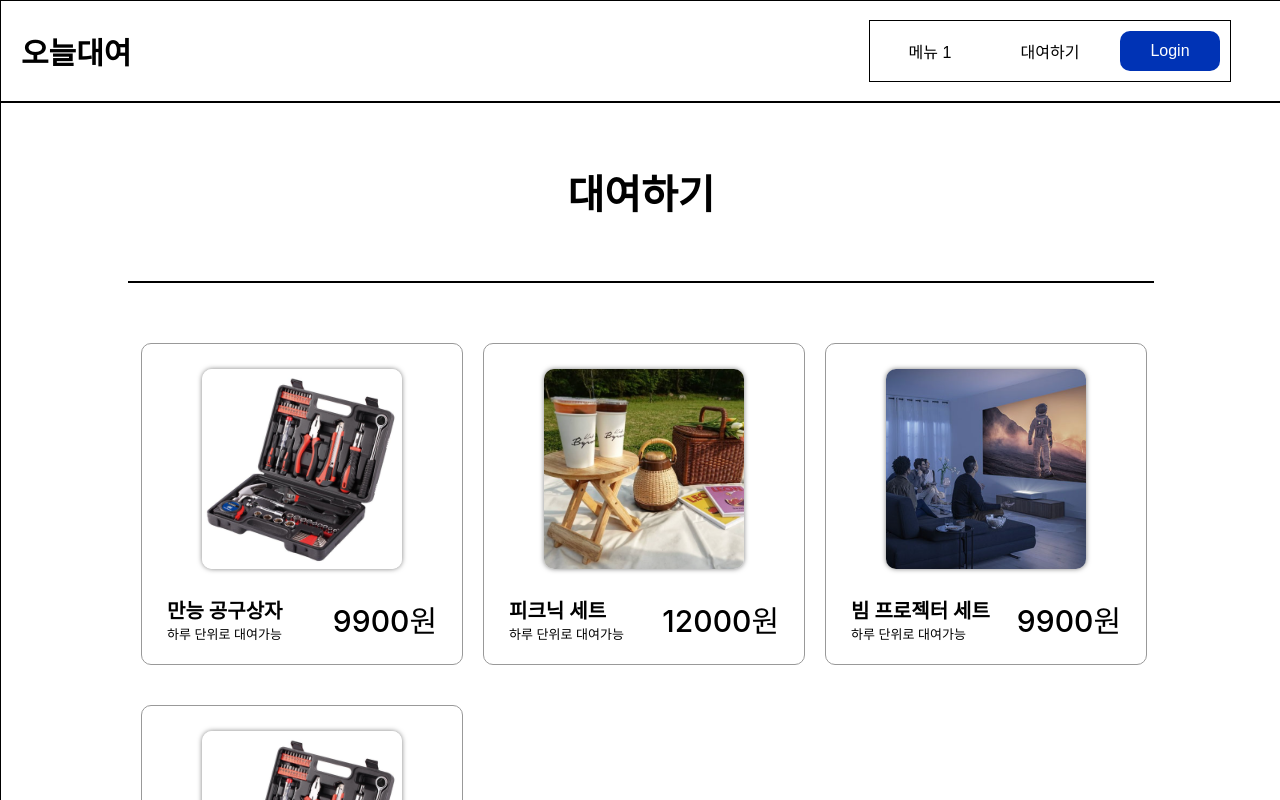
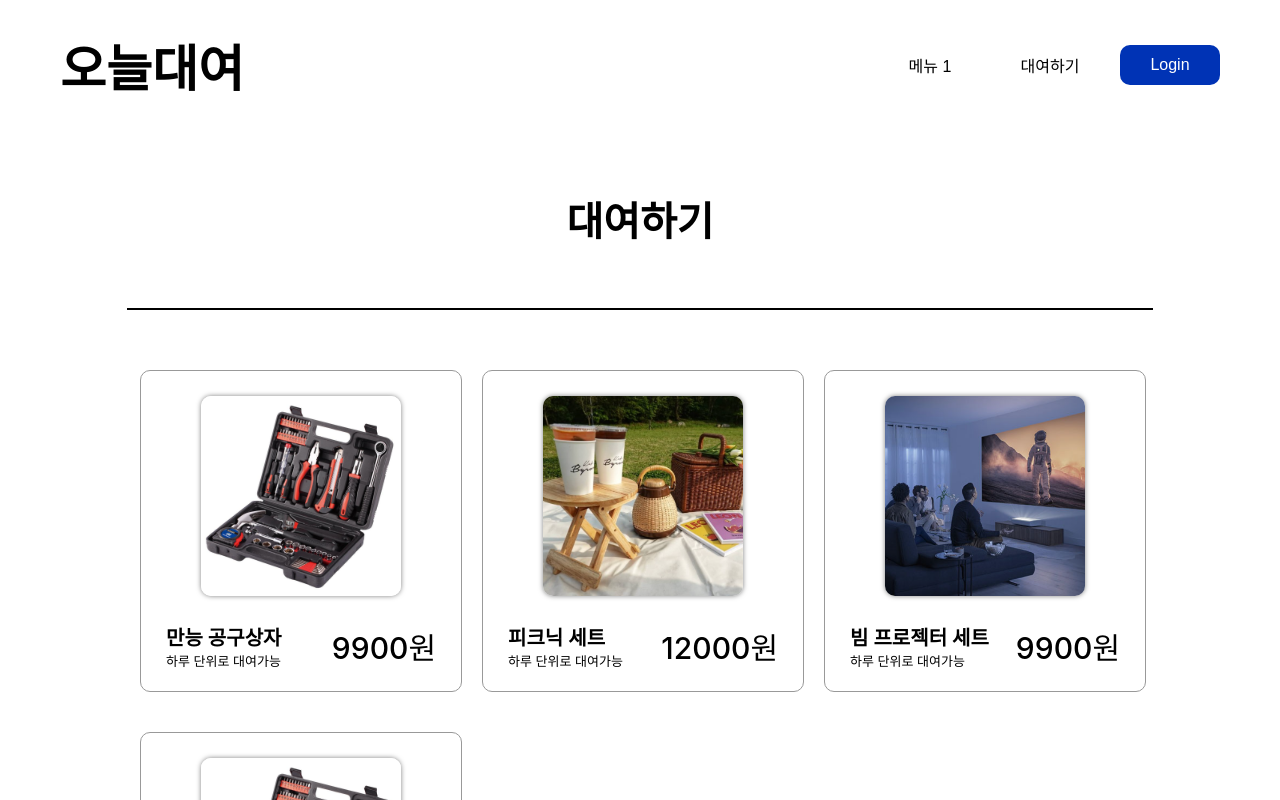
Before and after one commit to codingbird1234/HiSeoMoon_TodayRental, a React (Create React App) app: page /rental in a window 1280 px wide. Shown: the top 800 px of the page. Built offline with nearby package versions, Linux system fonts and the light colour scheme.

Commit message:
1차 완성

```diff
--- a/src/App.js
+++ b/src/App.js
@@ -12,7 +12,6 @@ import ProductDetailPage from './page/ProductDetailPage';
 
 function App() {
   const [isLogin, setIsLogin] = useState(false);
-  const [productId, setProductId] = useState('100');
   const productData = [
     {
       id: 100,
@@ -47,12 +46,7 @@ function App() {
             <Route path="/mypage" element={<MyPage></MyPage>} />
             <Route
               path="/rental"
-              element={
-                <RentalPage
-                  isLogin={isLogin}
-                  setProductId={setProductId}
-                ></RentalPage>
-              }
+              element={<RentalPage isLogin={isLogin}></RentalPage>}
             />
             <Route
               path="/rental/:product"
--- a/src/component/Body.js
+++ b/src/component/Body.js
@@ -8,5 +8,5 @@ export default Body;
 
 const BodyBox = styled.div`
   width: 100%;
-  height: 100%;
+  height: 1500px;
 `;
--- a/src/component/TopBar.js
+++ b/src/component/TopBar.js
@@ -20,6 +20,11 @@ function TopBar({ isLogin, setIsLogin }) {
     navigate('/mypage');
   };
   const goToRentalPage = () => {
+    if (!isLogin) {
+      alert('로그인 후 이용해주세요');
+      navigate('/login');
+      return;
+    }
     navigate('/rental');
   };
   return (
@@ -43,8 +48,8 @@ export default TopBar;
 
 const TopBarBox = styled.div`
   width: 100%;
-  height: 100px;
-  border: 1px solid black;
+  height: 130px;
+  //border: 1px solid black;
   display: flex;
   flex-direction: row;
   justify-content: space-between;
@@ -52,15 +57,14 @@ const TopBarBox = styled.div`
 `;
 
 const ServiceName = styled.div`
-  font-size: 30px;
+  font-size: 50px;
   font-weight: bold;
-  font-family: 'Hanna';
-  margin-left: 20px;
+  margin-left: 60px;
   cursor: pointer;
 `;
 
 const Container = styled.div`
-  border: 1px solid black;
+  //border: 1px solid black;
   margin-right: 50px;
 `;
 
@@ -88,7 +92,7 @@ const MenuButton = styled.button`
   cursor: pointer;
   &:hover {
     box-shadow: 0 0px 5px rgba(0, 0, 0, 0.5);
-    transition: 0.5s;
+    transition: 0.2s;
   }
 `;
 
@@ -106,6 +110,6 @@ const LoginButton = styled.button`
   &:hover {
     box-shadow: 0 0px 5px rgba(0, 0, 0, 0.5);
     background-color: #08246c;
-    transition: 0.5s;
+    transition: 0.2s;
   }
 `;
--- a/src/index.css
+++ b/src/index.css
@@ -5,6 +5,7 @@ body {
     sans-serif;
   -webkit-font-smoothing: antialiased;
   -moz-osx-font-smoothing: grayscale;
+  /* overscroll-behavior: none; */
 }
 
 code {
--- a/src/page/BasicPage/index.js
+++ b/src/page/BasicPage/index.js
@@ -1,7 +1,7 @@
 import { styled } from 'styled-components';
 
 function BasicPage() {
-  return <BasicPageBox>Hello, World!</BasicPageBox>;
+  return <BasicPageBox></BasicPageBox>;
 }
 
 export default BasicPage;
@@ -9,5 +9,9 @@ export default BasicPage;
 const BasicPageBox = styled.div`
   width: 100%;
   height: 100%;
-  border: 1px solid black;
+  //border: 1px solid black;
+  background-image: url('/images/today_rental2.png');
+  background-size: cover; /* 배경 이미지 크기 설정 (cover, contain 등) */
+  background-position: center; /* 배경 이미지 위치 설정 */
+  background-repeat: no-repeat;
 `;
--- a/src/page/MyPage/component/My.js
+++ b/src/page/MyPage/component/My.js
@@ -38,7 +38,7 @@ const MyBox = styled.div`
   height: 1000px;
   //border: 1px solid black;
   border-radius: 100px;
-  margin: 100px 0px;
+  margin: 35px 0px;
   display: flex;
   flex-direction: column;
   //justify-content: center;
@@ -49,7 +49,7 @@ const MyBox = styled.div`
 const UserInfoBox = styled.div`
   width: 900px;
   height: 200px;
-  border: 1px solid black;
+  //border: 1px solid black;
   border-radius: 100px;
   margin: 50px 0px;
   display: flex;
--- a/src/page/MyPage/index.js
+++ b/src/page/MyPage/index.js
@@ -4,6 +4,7 @@ import My from './component/My';
 function MyPage() {
   return (
     <MyPageBox>
+      <Title>마이페이지</Title>
       <My></My>
     </MyPageBox>
   );
@@ -16,6 +17,18 @@ const MyPageBox = styled.div`
   height: 100%;
   display: flex;
   flex-direction: column;
-  justify-content: center;
+  //justify-content: center;
   align-items: center;
 `;
+
+const Title = styled.h2`
+  font-size: 40px;
+  margin-top: 60px;
+`;
+
+const Seperator = styled.div`
+  width: 80vw;
+  height: 0px;
+  border: 1px solid black;
+  margin: 0px 10px;
+`;
--- a/src/page/ProductDetailPage/index.js
+++ b/src/page/ProductDetailPage/index.js
@@ -15,10 +15,10 @@ export default ProductDetailPage;
 
 const ProductDetailBox = styled.div`
   width: 100%;
-  height: 100%;
-  border: 1px solid black;
+  height: 1000px;
+  //border: 1px solid black;
   display: flex;
   flex-direction: row;
   justify-content: center;
-  align-items: center;
+  //align-items: center;
 `;
--- a/src/page/RentalPage/component/Product.js
+++ b/src/page/RentalPage/component/Product.js
@@ -1,10 +1,10 @@
 import { styled } from 'styled-components';
 import { useNavigate } from 'react-router-dom';
 
-function Product({ product, setProductId }) {
+function Product({ product }) {
   const navigate = useNavigate();
   const goToProductDetailPage = () => {
-    navigate('/rental/100');
+    navigate(`/rental/${product.id}`);
   };
   return (
     <ProductBox onClick={goToProductDetailPage}>
--- a/src/page/RentalPage/component/ProductList.js
+++ b/src/page/RentalPage/component/ProductList.js
@@ -1,7 +1,7 @@
 import { styled } from 'styled-components';
 import Product from './Product';
 
-function ProductList({ setProductId }) {
+function ProductList() {
   const products = [
     {
       id: 100,
@@ -43,9 +43,7 @@ function ProductList({ setProductId }) {
   return (
     <ProductListBox>
       {products.map((product) => {
-        return (
-          <Product product={product} setProductId={setProductId}></Product>
-        );
+        return <Product product={product}></Product>;
       })}
     </ProductListBox>
   );
--- a/src/page/RentalPage/component/Rental.js
+++ b/src/page/RentalPage/component/Rental.js
@@ -1,12 +1,12 @@
 import { styled } from 'styled-components';
 import ProductList from './ProductList';
 
-function Rental({ setProductId }) {
+function Rental() {
   return (
     <RentalBox>
       <Title>대여하기</Title>
       <Seperator></Seperator>
-      <ProductList setProductId={setProductId}></ProductList>
+      <ProductList></ProductList>
     </RentalBox>
   );
 }
--- a/src/page/RentalPage/index.js
+++ b/src/page/RentalPage/index.js
@@ -1,10 +1,10 @@
 import { styled } from 'styled-components';
 import Rental from './component/Rental';
 
-function RentalPage({setProductId}) {
+function RentalPage() {
   return (
     <RentalPageBox>
-      <Rental setProductId={setProductId}></Rental>
+      <Rental></Rental>
     </RentalPageBox>
   );
 }
@@ -14,9 +14,9 @@ export default RentalPage;
 const RentalPageBox = styled.div`
   width: 100%;
   height: 100%;
-  border: 1px solid black;
+  //border: 1px solid black;
   display: flex;
   flex-direction: row;
   justify-content: center;
-  align-items: center;
+  //align-items: center;
 `;
```
Also changed, not shown: public/images/today_rental.png (added), 1 other file (tests, documents, lock files or other folders).
